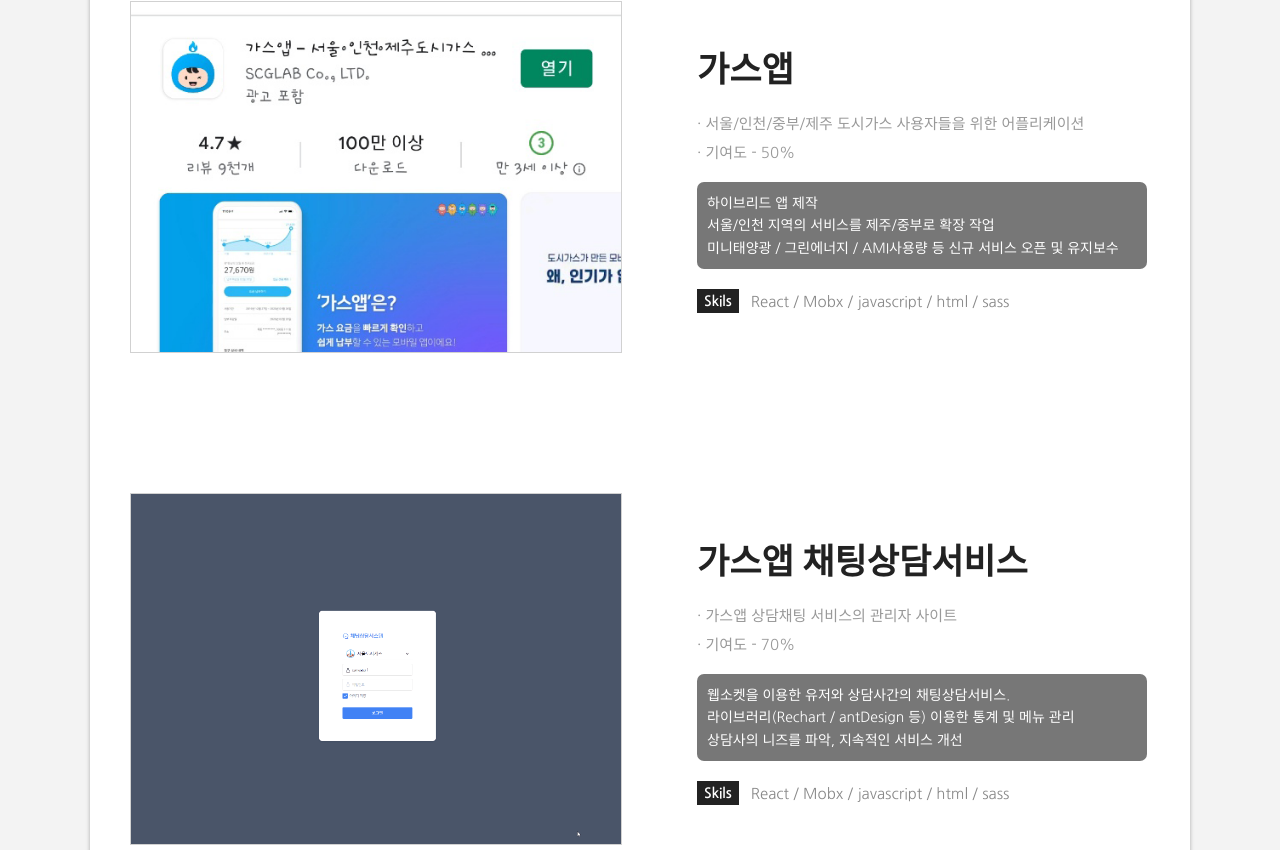
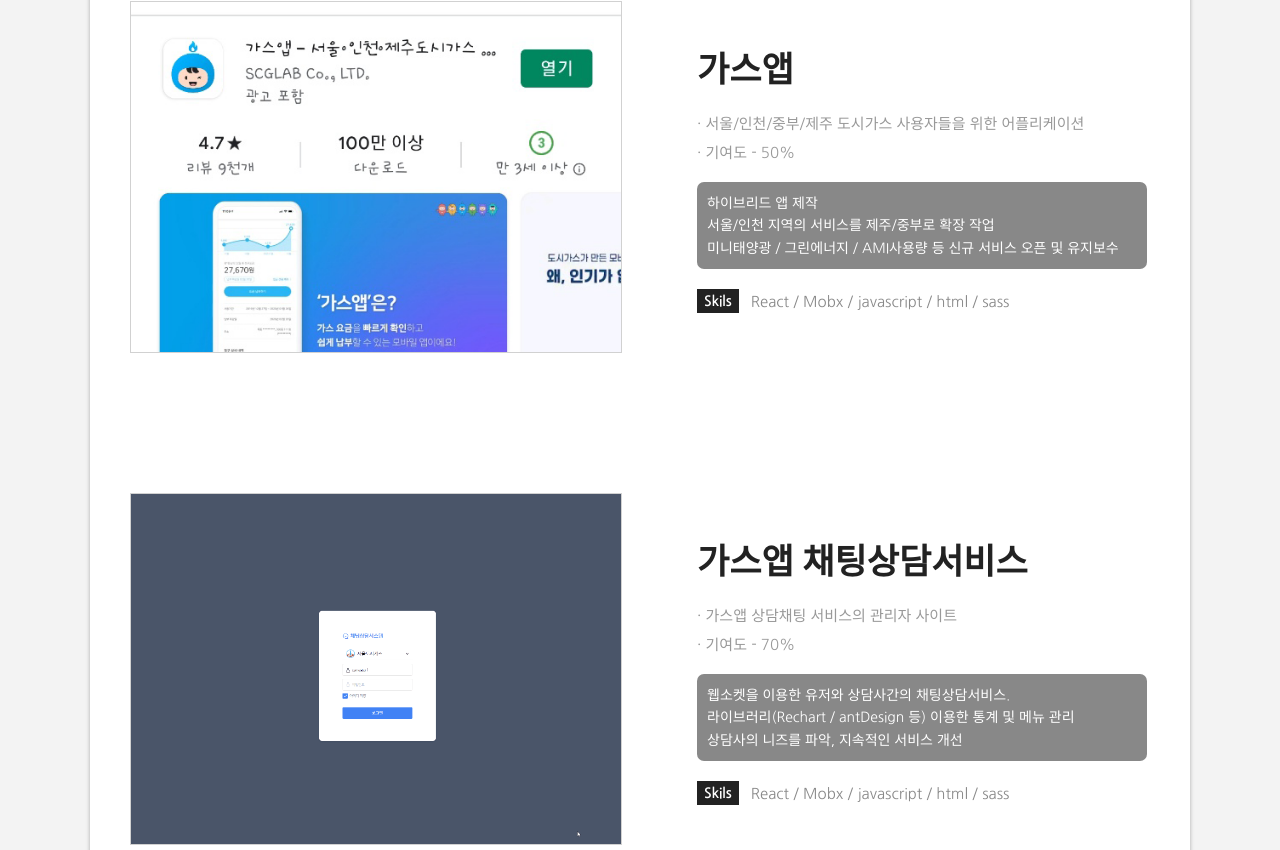
Before and after one commit to nohsunghyung/react-portfolio, a React (Create React App) app: page /#/profile in a window 1280 px wide. Shown: the part 2410-3260 px from the top of the page. Built offline with nearby package versions, Linux system fonts and the light colour scheme; a web font is replaced by a local one.

Commit message:
css 수정

```diff
--- a/src/resources/scss/index.scss
+++ b/src/resources/scss/index.scss
@@ -242,7 +242,7 @@
   .description {
     width: 430px;
     margin-top: 20px;
-    background: #777;
+    background: #888;
     color: #fff;
     padding: 10px;
     border-radius: 7px;
```
